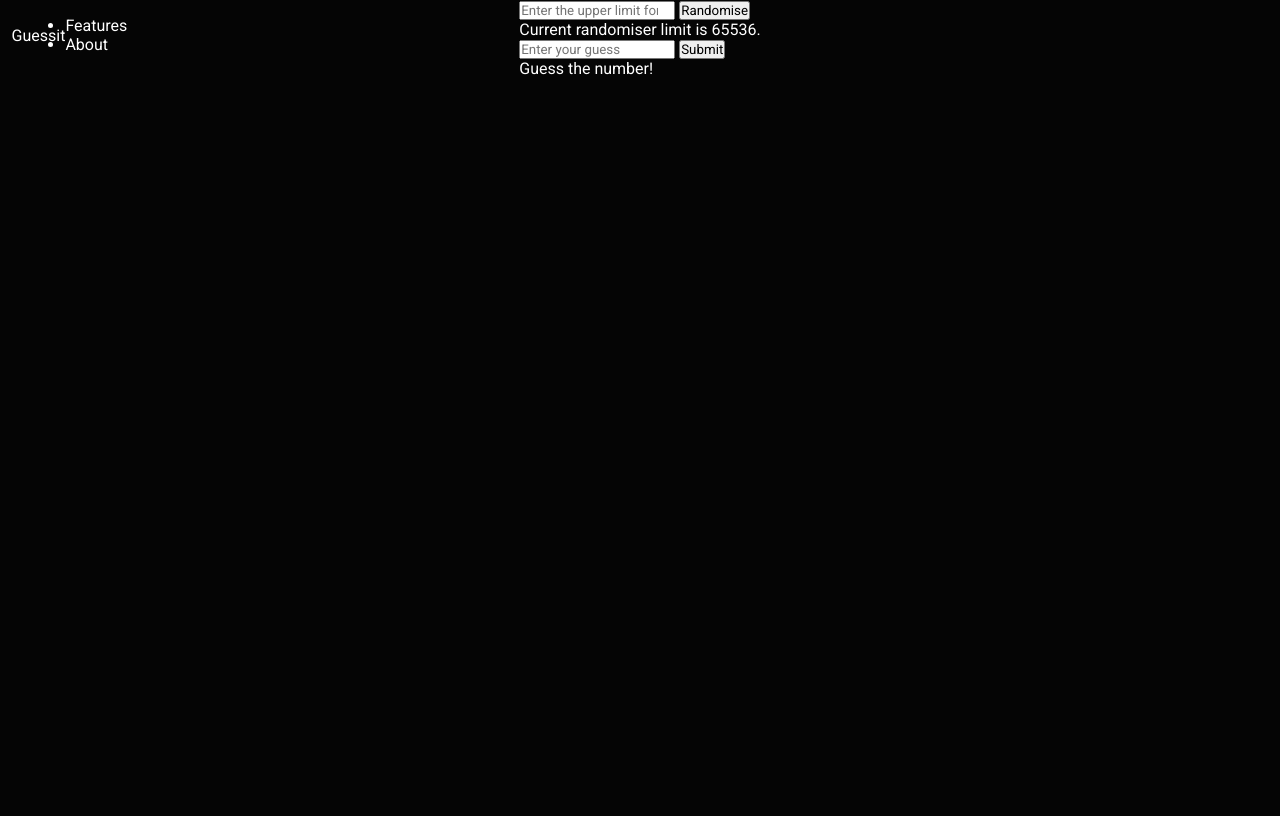
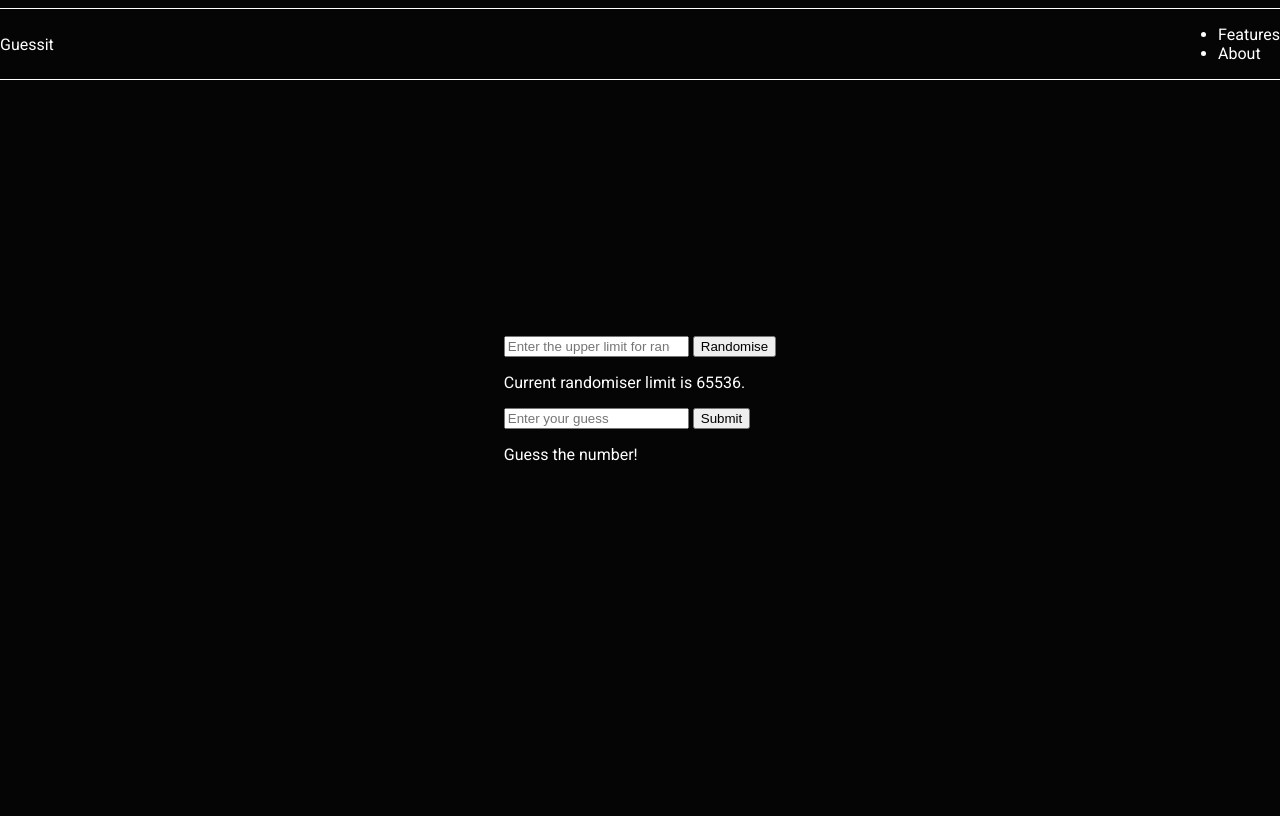
Before and after one commit to anandubn022/NumberGuess, a Flask app: page / in a window 1280 px wide. Before the commit the page ends 75 px from the top, so only its background shows below. Run offline with Flask 3, Linux system fonts and the light colour scheme; some web fonts are replaced.

Commit message:
working on ui

```diff
--- a/static/style.css
+++ b/static/style.css
@@ -1,4 +1,3 @@
-/*make ui look like mix of google sign up and coalowl*/
 :root{
     --bgcolor: rgb(5, 5, 5);
     --textprimarycolor: #FFFFFF;
@@ -8,14 +7,9 @@
     --fontprimary: "Roboto";
 }
 
-*{
-    font-family: var(--fontprimary);
-    margin: 0%;
-    padding: 0%;
-}
-
 html{
     scroll-behavior: smooth;
+    font-family: var(--fontprimary);
 }
 
 body{
@@ -24,6 +18,7 @@ body{
     display: flex;
     flex-direction: column;
     min-height: 100vh;
+    max-width: 100%;
 }
 
 main{
@@ -31,16 +26,23 @@ main{
     flex-direction: column;
     justify-content: center;
     align-items: center;
+    flex:1;
+    width: 100%;
 }
 
 nav{
     position: fixed;
-    width: calc(100%-2 rem);
+
+    left: 50%;
+    transform: translate(-50%);
+    width: 100%;
+
+    border: 1px solid#FFFFFF;
 }
 
 nav div{
     display: flex;
     flex-direction: row;
     align-items: center;
-    padding: 1rem 10%;
+    justify-content: space-between;
 }
```
